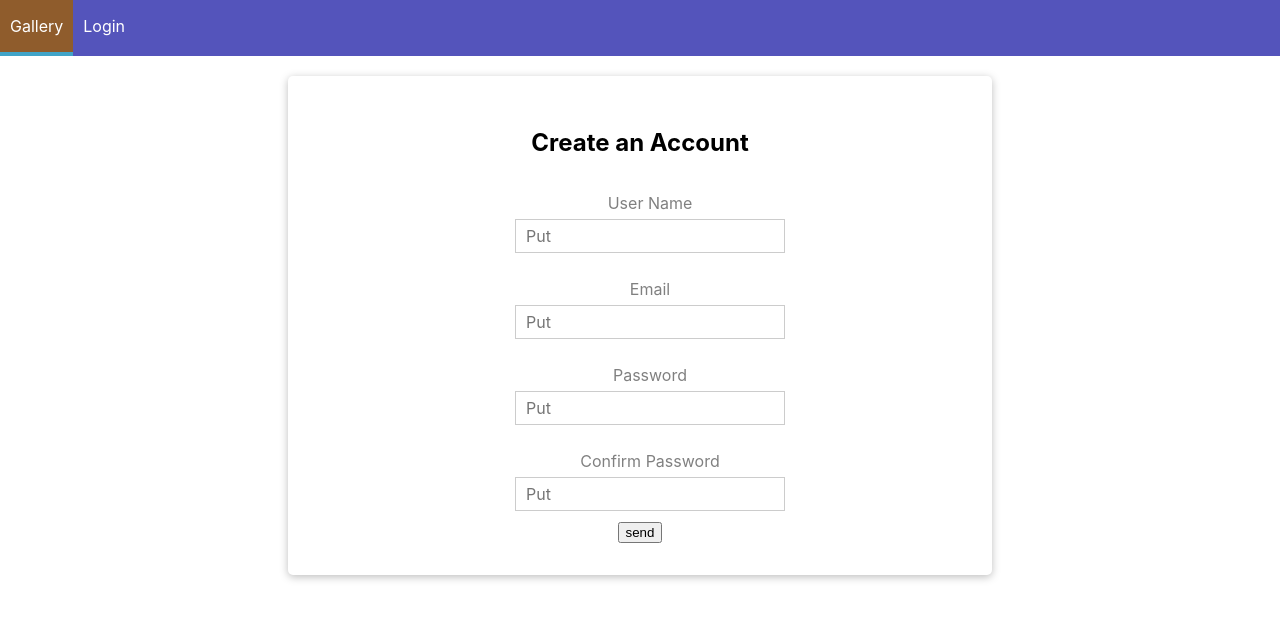
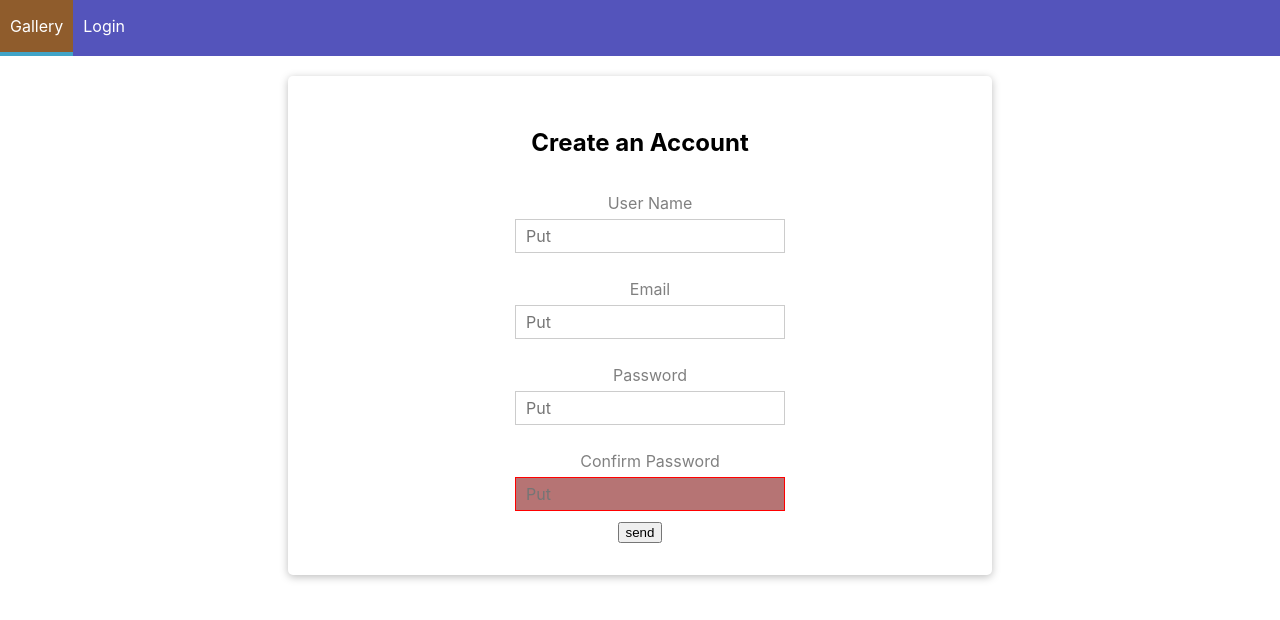
Before and after one commit to johncrawley/picplace_react, a React (Create React App) app: page /signup in a window 1280 px wide. Shown: the top 620 px of the page. Built offline with nearby package versions, Linux system fonts and the light colour scheme.

Commit message:
sorted out the password and confirm pw validation. Changed around the inputChangedHandler to accept an array of validation functions.

```diff
--- a/src/Components/UI/Input/Input.js
+++ b/src/Components/UI/Input/Input.js
@@ -3,20 +3,16 @@ import styles from './Input.module.css';
 
 const input = (props) => {
 
-
-    let validationError = null;
     const inputStylesArray = [styles.InputElement];
-
-
 
     if(!props.valid){
         inputStylesArray.push(styles.Invalid);
-        validationError = <p className={styles.ValidationError}>Please Enter a valid value!</p>
     }
     const inputStyles = inputStylesArray.join(' ');
     const inputType = props.type == null ? "input" : props.type;
 
     let  inputElement = <input className={inputStyles}
+                                onClick = {props.onClick}
                                  type = {inputType}
                                  placeholder ={props.placeholder}
                                  onChange={props.changed}
@@ -27,7 +23,6 @@ const input = (props) => {
     <div className={styles.Input}>
         <label className={styles.Label}>{props.label} </label>
          {inputElement}
-        {validationError}
         <br></br>
     </div>
 )
--- a/src/Containers/Signup/Signup.js
+++ b/src/Containers/Signup/Signup.js
@@ -1,11 +1,10 @@
-import React, { useState, useEffect, useRef } from 'react';
+import React, { useState, useEffect } from 'react';
 
 import axios from '../../axios';
-import { addFormElement, buildForm} from '../../Utils/FormBuilder';
-
 import Input from '../../Components/UI/Input/Input';
 import Card from '../../Components/UI/Card/Card';
 import Button from '../../Components/UI/Button/Button';
+
 
 const Signup = () => {
 
@@ -20,9 +19,9 @@ const Signup = () => {
 
     const ERR_PASSWORD_TOO_SHORT = "Password_too_short";
     const ERR_PASSOWRD_NOT_ALPHANUMERIC = "Password_not_alphanumeric";
+    const ERR_PASSWORD_CONFIRM_DOESNT_MATCH = "Password_confirm_doesnt_match";
 
     const PASSWORD_MIN_LENGTH = 10;
-
 
 
     useEffect(() => {
@@ -30,11 +29,13 @@ const Signup = () => {
         setupInputErrors();
     },[]);
 
+
     const setupInputs = () => {
         let formItems = [];
         const inputNames = [ USERNAME, EMAIL, PASSWORD, CONFIRM_PASSWORD];
-        for(let name in inputNames){
-            formItems[name] = {value: ''};
+        for(let i in inputNames){
+            let name = inputNames[i];
+            formItems[name] = {value: '', valid: true, touched: false};
         }
         setFormControls(prev => formItems);
     }
@@ -43,20 +44,22 @@ const Signup = () => {
     const setupInputErrors = () => {
 
         let errors = {
-
             [ERR_PASSWORD_TOO_SHORT] : {
                 isVisible : false,
                 text : 'The password must be at least ' + PASSWORD_MIN_LENGTH + ' characters long'
             },
-
             [ERR_PASSOWRD_NOT_ALPHANUMERIC] :{
                 isVisible : false,
                 text: 'The password can only contain numbers, letters and underscores'
+            },
+            [ERR_PASSWORD_CONFIRM_DOESNT_MATCH] :{
+                isVisible : false,
+                text: 'The passwords do not match'
             }
-
         };
         setInputErrors(errors);
     }
+
 
     const usernameChangedHandler = (event, controlName) => {
         let currentValue = event.target.value;
@@ -70,19 +73,18 @@ const Signup = () => {
     }
 
 
-    const inputChangedHandler = (event, controlName) => {
-
-       const validationRules = "";// formControls[controlName].validationRules;
+    const inputChangedHandler = (event, controlName, validationRules) => {
         const updatedControls = {
             ...formControls,
             [controlName] : {
                 ...formControls[controlName],
                 value: event.target.value,
-                isValid: validateInput(event.target.value, validationRules)
+                isValid: validateInput(event.target.value, validationRules, controlName)
             }
-        }
+        };
         setFormControls(prevState => (updatedControls));
     }
+
 
     const isNonAlphaNumeric = (str) => {
         var patt = new RegExp(/\W/g);
@@ -90,9 +92,13 @@ const Signup = () => {
     }
 
 
-
-
-    const validateInput = (value, rules) => {
+    const validateInput = (value, rules, controlName) => {
+        let isValid = true;
+        for( let i in rules){
+            let isCurrentRuleValid = !rules[i](value, controlName);
+            isValid = isCurrentRuleValid && isValid;
+        }
+        return isValid;
     }
 
 
@@ -134,19 +140,7 @@ const Signup = () => {
     }
 
 
-
-    const passwordChangedHandler = (event, controlName) => {
-        inputChangedHandler(event, controlName);
-        let value = event.target.value;
-        let tooShort = isPasswordTooShort(value);
-        console.log("Password too short? " + tooShort);
-
-        displayInputError(ERR_PASSWORD_TOO_SHORT, tooShort);
-        displayInputError(ERR_PASSOWRD_NOT_ALPHANUMERIC, isNonAlphaNumeric(value));
-
-    }
-
-    const displayInputError = (errorKey, isDisplayed) => {
+    const displayInputErrorIf = (isDisplayed, errorKey) => {
 
         setInputErrors( prev => ({
             ...prev,
@@ -155,46 +149,45 @@ const Signup = () => {
                 text : prev[errorKey].text
             }
         }));
+    }
 
 
+    const isPasswordTooShort = (value) => {
+        let isTooShort = value.length < PASSWORD_MIN_LENGTH;
+        displayInputErrorIf(isTooShort, ERR_PASSWORD_TOO_SHORT);
+        return isTooShort;
+    }
 
+    const isPasswordNonAlphaNumeric = (value) => {
+        let isNonAlpha = isNonAlphaNumeric(value);
+        displayInputErrorIf(isNonAlpha, ERR_PASSOWRD_NOT_ALPHANUMERIC);
+        return isNonAlpha;
     }
-    const displayInputErrorOld = (errorKey, isDisplayed) => {
 
-        let updatedErrors = {
-            ...inputErrors,
-            [errorKey] : {
-                isVisible : isDisplayed,
-                text : inputErrors[errorKey].text
+    const doPasswordsDiffer = (value, controlName) => {
+        if(!formControls[CONFIRM_PASSWORD].touched){
+            return false;
         }
-        }
-        setInputErrors( prev => updatedErrors);
+        let otherFieldName = controlName === PASSWORD ? CONFIRM_PASSWORD : PASSWORD;
+        let otherPasswordFieldValue = formControls[otherFieldName].value;
+        let passwordsDiffer = value !== otherPasswordFieldValue;
+        displayInputErrorIf(passwordsDiffer, ERR_PASSWORD_CONFIRM_DOESNT_MATCH);
+
+        return passwordsDiffer;
     }
 
 
 
+    const isDataValid = () => {
 
+    }
 
-    const isPasswordTooShort = (value) => {
-        console.log("isPasswordTooShort : " + value.length + " password min length: " + PASSWORD_MIN_LENGTH );
-        return value.length < PASSWORD_MIN_LENGTH ? true : false;
+    const setConfirmPasswordFieldTouched = () => {
+        formControls[CONFIRM_PASSWORD].touched = true;
     }
 
 
 
-    const confirmPasswordChangedHandler = (event, controlName) => {
-
-        inputChangedHandler(event, controlName);
-
-        if(event.target.value !== formControls[PASSWORD].value ){
-            console.log("Password needs to match!");
-        }
-
-    }
-
-    const isDataValid = () => {
-
-    }
 
     const isErrorShown = (key) => {
 
@@ -227,15 +220,17 @@ const Signup = () => {
                         label="Password"
                         type="password"
                         placeholder='Put'
-                            changed={(event) => passwordChangedHandler(event, PASSWORD)}
+                        changed={(event) => inputChangedHandler(event, PASSWORD, [ isPasswordTooShort, isPasswordNonAlphaNumeric, doPasswordsDiffer])}
                         valid="true" />
 
                     <Input
                         label="Confirm Password"
                         type="password"
                         placeholder='Put'
-                            changed={(event) => confirmPasswordChangedHandler(event, CONFIRM_PASSWORD)}
-                            valid="true" />
+                        onClick={setConfirmPasswordFieldTouched}
+                        changed={(event) => inputChangedHandler(event, CONFIRM_PASSWORD, [ doPasswordsDiffer ])}
+                        valid={false} />
+
                     {errorMessages}
 
 
```
Lines whose indentation alone changed are shown as unchanged.
